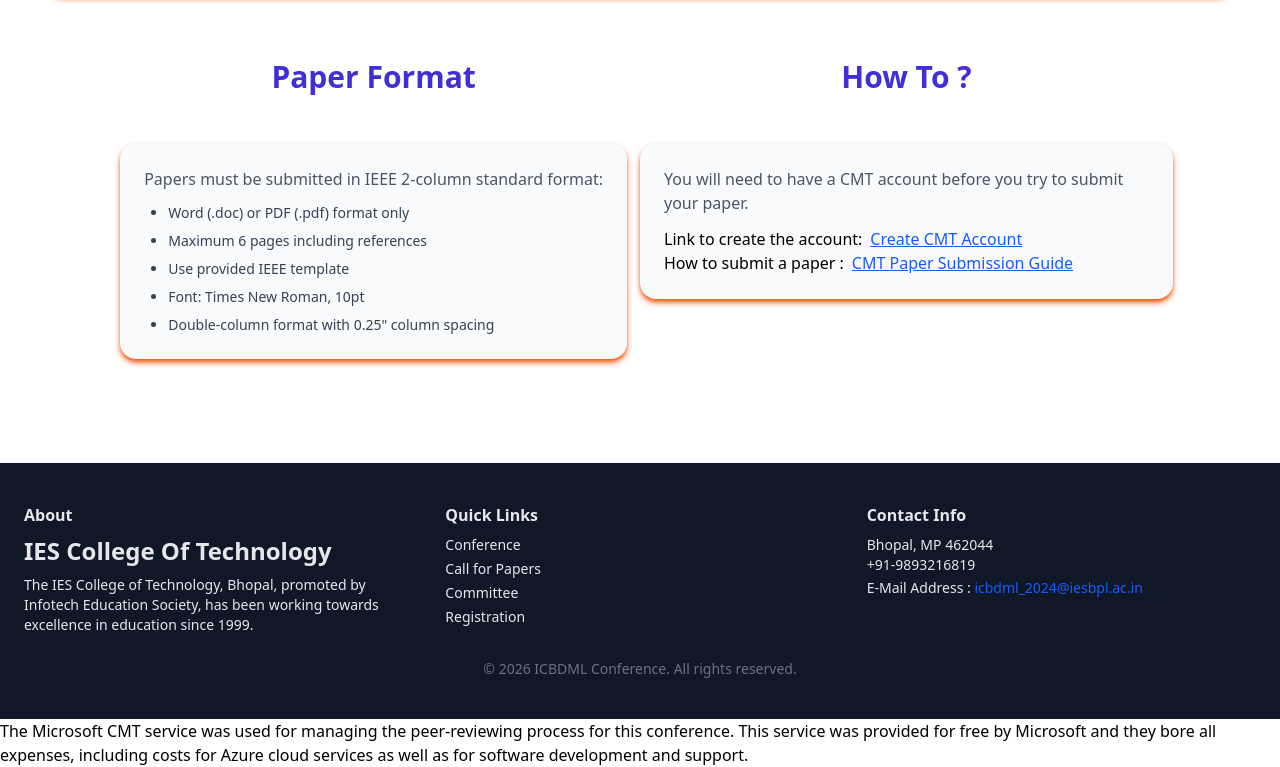
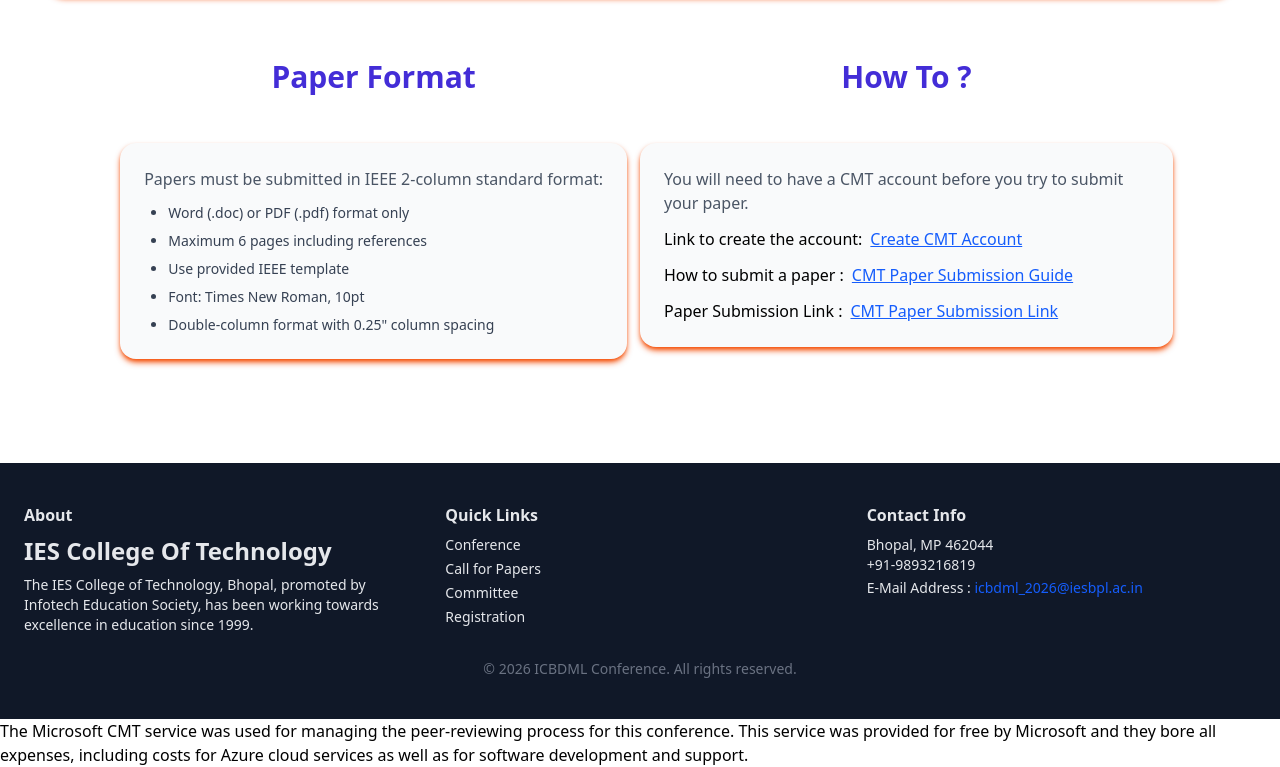
Before and after one commit to mr-dev-prince/ieee_conference, a React (Vite) app: page /submission in a window 1280 px wide. Shown: the part 2057-2824 px from the top of the page. Built offline with nearby package versions, Linux system fonts and the light colour scheme.

Commit message:
update: change conference year to 2026 in footer, important dates, and submission page

```diff
--- a/src/components/Footer.jsx
+++ b/src/components/Footer.jsx
@@ -35,8 +35,8 @@ const Footer = () => {
             <h3 className="font-bold mb-2">Contact Info</h3>
             <p className="text-sm">Bhopal, MP 462044</p>
             <p className="text-sm">+91-9893216819</p>
-            <a className="text-sm" href="mailto:icbdml_2024@iesbpl.ac.in">
-              E-Mail Address : <span className="text-blue-600">icbdml_2024@iesbpl.ac.in</span>
+            <a className="text-sm" href="mailto:icbdml_2026@iesbpl.ac.in">
+              E-Mail Address : <span className="text-blue-600">icbdml_2026@iesbpl.ac.in</span>
             </a>
           </div>
         </div>
--- a/src/components/ImpDates.jsx
+++ b/src/components/ImpDates.jsx
@@ -77,7 +77,7 @@ export default function ImpDates() {
       <div className="text-center mb-12 border-b border-dashed">
         <h2 className="text-4xl font-bold mb-8">Important Dates</h2>
         <p className="text-gray-600 mt-2">
-          Stay updated with all the key milestones for ICBDML 2025. Mark your
+          Stay updated with all the key milestones for ICBDML 2026. Mark your
           calendar and don't miss any crucial deadlines!
         </p>
       </div>
--- a/src/pages/Submission.jsx
+++ b/src/pages/Submission.jsx
@@ -130,7 +130,7 @@ export default function Submission() {
                 You will need to have a CMT account before you try to submit
                 your paper.
               </p>
-              <div>
+              <div className="space-y-3">
                 <div className="flex gap-2">
                   <p>Link to create the account:</p>
                   <a
@@ -151,6 +151,16 @@ export default function Submission() {
                     CMT Paper Submission Guide
                   </a>
                 </div>
+                <div className="flex gap-2">
+                  <p>Paper Submission Link :</p>
+                  <a
+                    target="_blank"
+                    className="text-blue-600 underline"
+                    href="https://cmt3.research.microsoft.com/User/Login?ReturnUrl=%2FICBDML2026"
+                  >
+                    CMT Paper Submission Link
+                  </a>
+                </div>
               </div>
             </div>
           </div>
```
